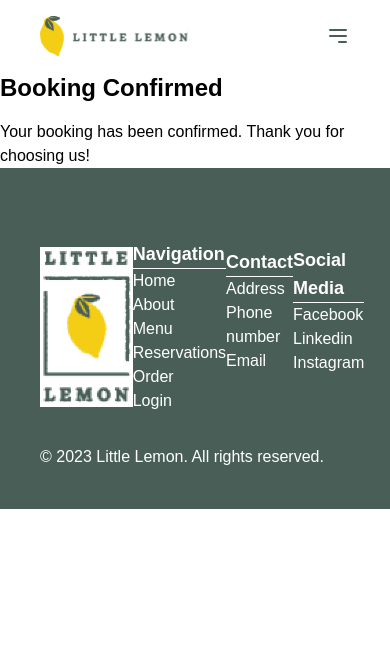
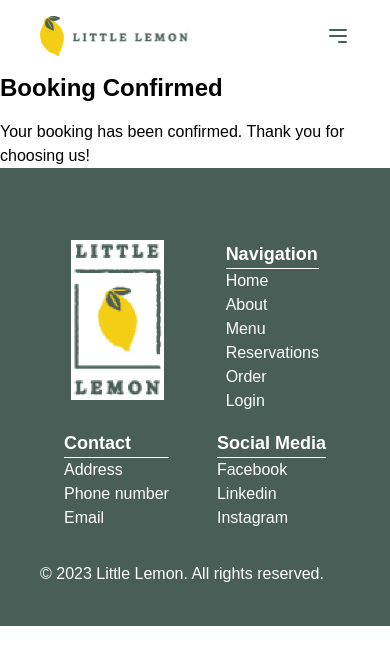
Before and after one commit to OpeDada/new-little, a React (Create React App) app: page /confirmation in a window 390 px wide. Shown: the top 664 px of the page. Built offline with nearby package versions, Linux system fonts and the light colour scheme.

Commit message:
responsive design for footer section

```diff
--- a/src/components/Footer.js
+++ b/src/components/Footer.js
@@ -2,7 +2,8 @@ const Footer = () => {
   return (
     <>
       <footer className="p-10 xl:px-40 bg-green h-75 text-white">
-        <div className="flex justify-between items-center pb-8">
+        <div className="lg:flex justify-between items-center pb-8">
+          <div className="flex justify-around pb-4">
             <img
               src={require("../assets/footer-logo.png")}
               alt=""
@@ -30,6 +31,8 @@ const Footer = () => {
                 <a href="/login">Login</a>
               </li>
             </ul>
+          </div>
+          <div className="flex justify-around">
             <ul className="footer-links">
               <p className="text-lg font-bold"> Contact</p>
               <hr />
@@ -57,6 +60,7 @@ const Footer = () => {
               </li>
             </ul>
           </div>
+        </div>
         <p className="">
           &copy; {new Date().getFullYear()} Little Lemon. All rights reserved.
         </p>
```
Lines whose indentation alone changed are shown as unchanged.
